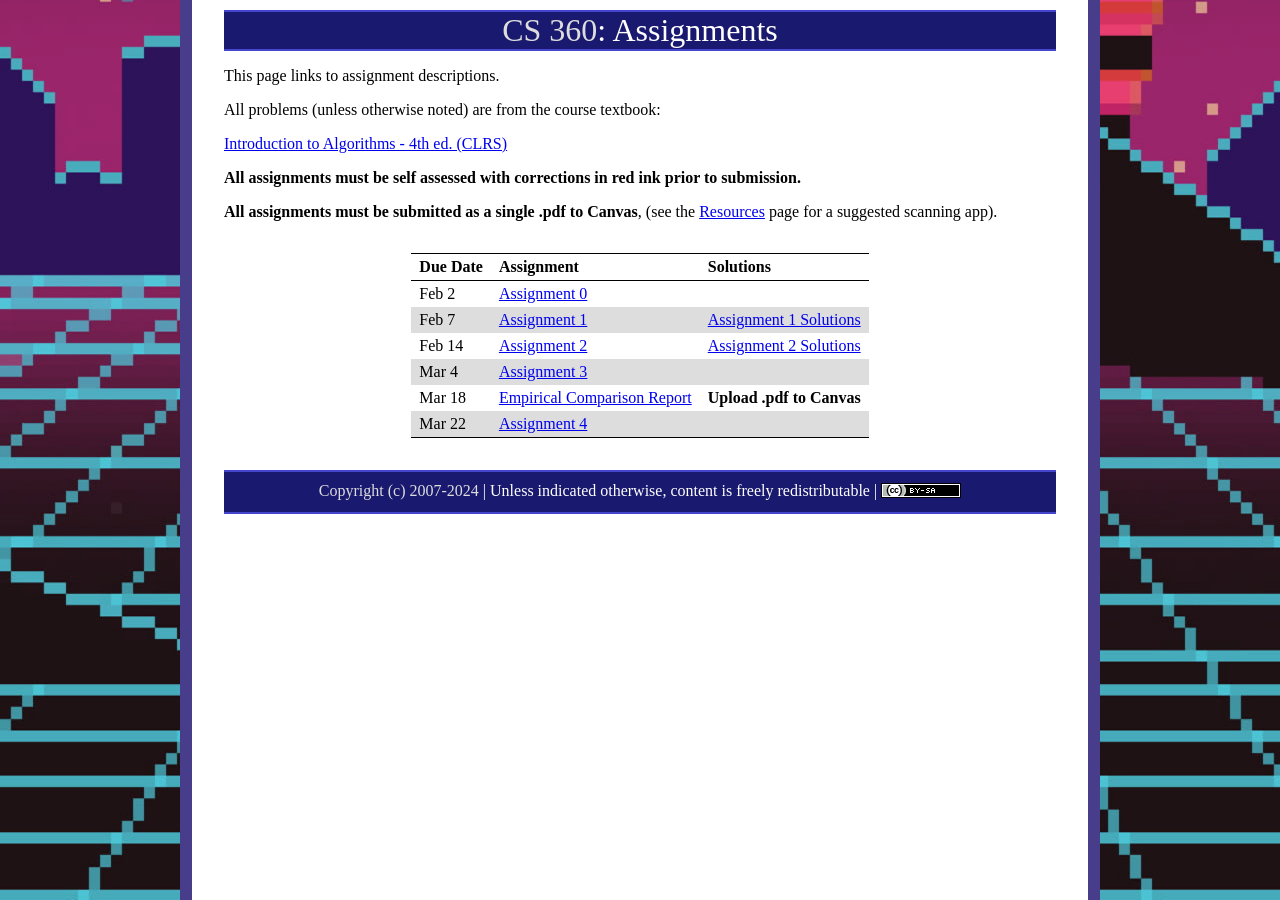
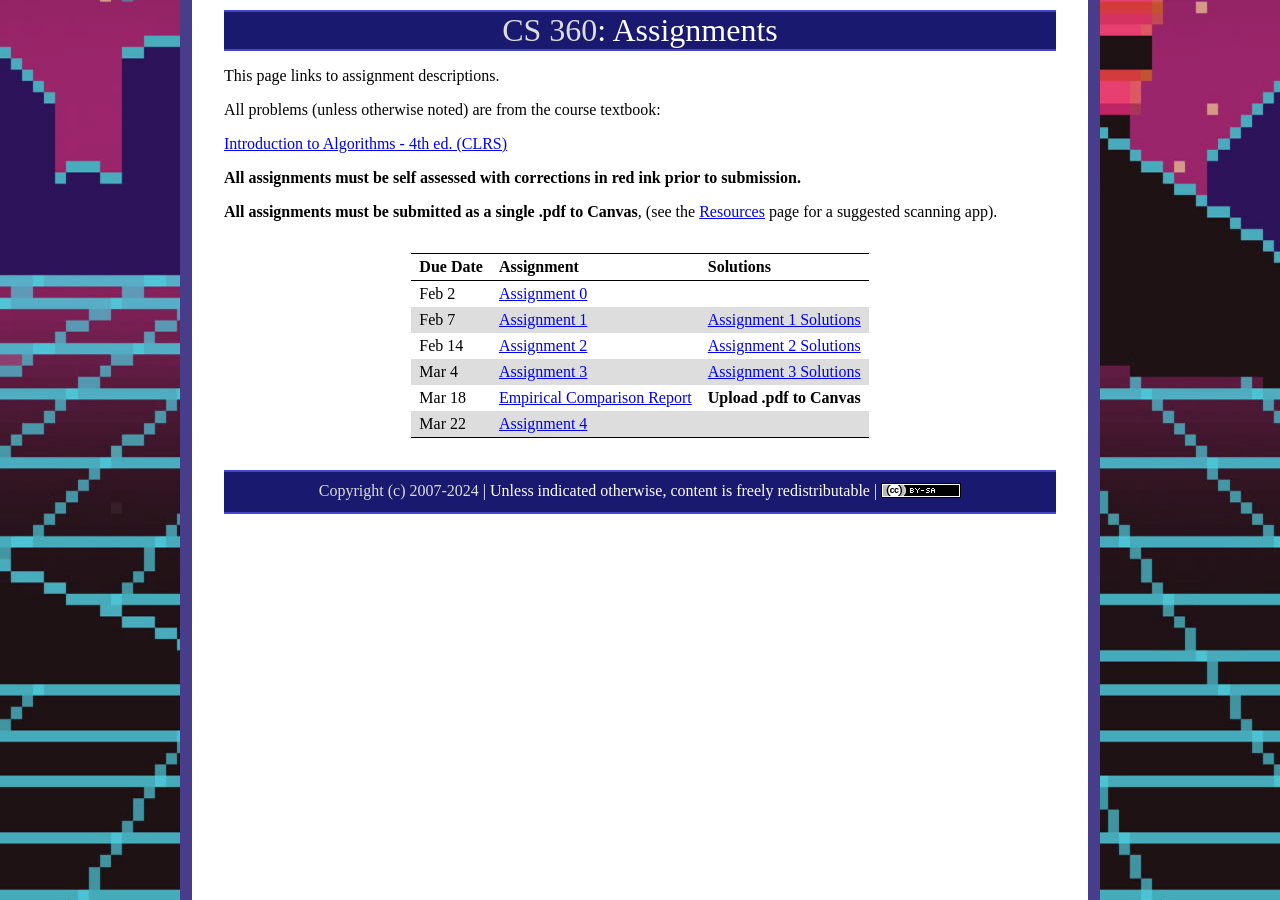
Before and after one commit to ycpcs/cs360-spring2024, a Jekyll site: the page built from assign/index.md, in a window 1280 px wide. Built offline with Jekyll 4.4.1, drawn with Linux system fonts in a browser that asks for light colours.

Commit message:
add assign3 sol
add assign3 sol

```diff
--- a/assign/index.md
+++ b/assign/index.md
@@ -18,7 +18,7 @@
 > Feb 2    | [Assignment 0](../assign/assign00.html)                  |  |
 > Feb 7    | [Assignment 1](../assign/assign01.html)                  | [Assignment 1 Solutions](../assign/sol/assign01sol.pdf) |
 > Feb 14   | [Assignment 2](../assign/assign02.html)                  | [Assignment 2 Solutions](../assign/sol/assign02sol.pdf) |
-> Mar 4    | [Assignment 3](../assign/assign03.html)                   |  |
+> Mar 4    | [Assignment 3](../assign/assign03.html)                  | [Assignment 3 Solutions](../assign/sol/assign03sol.pdf) |
 > Mar 18   | [Empirical Comparison Report](../assign/emp_comp.html)   | **Upload .pdf to Canvas** |
 > Mar 22   | [Assignment 4](../assign/assign04.html)                  |  |
 
```
Also changed, not shown: 1 other file.
